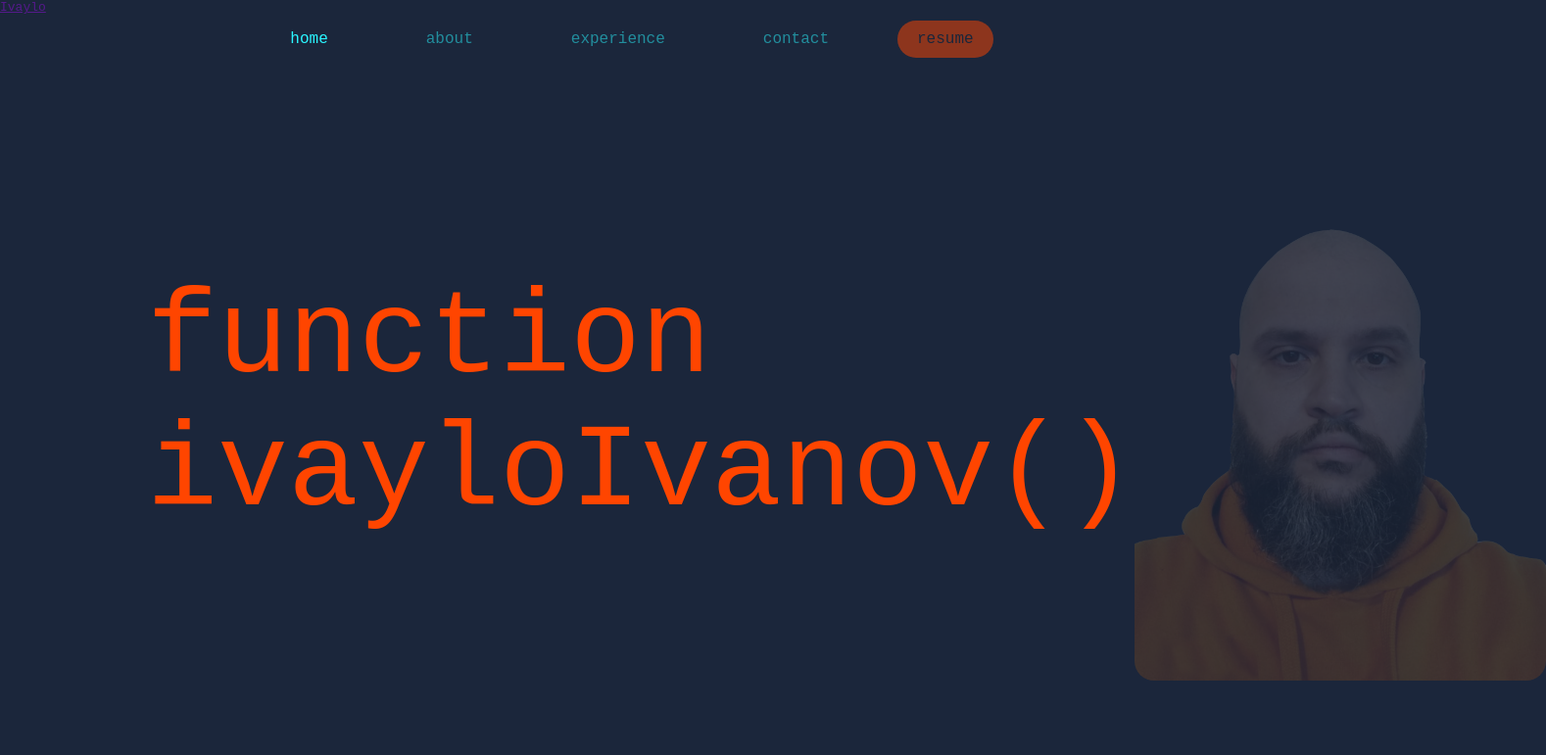
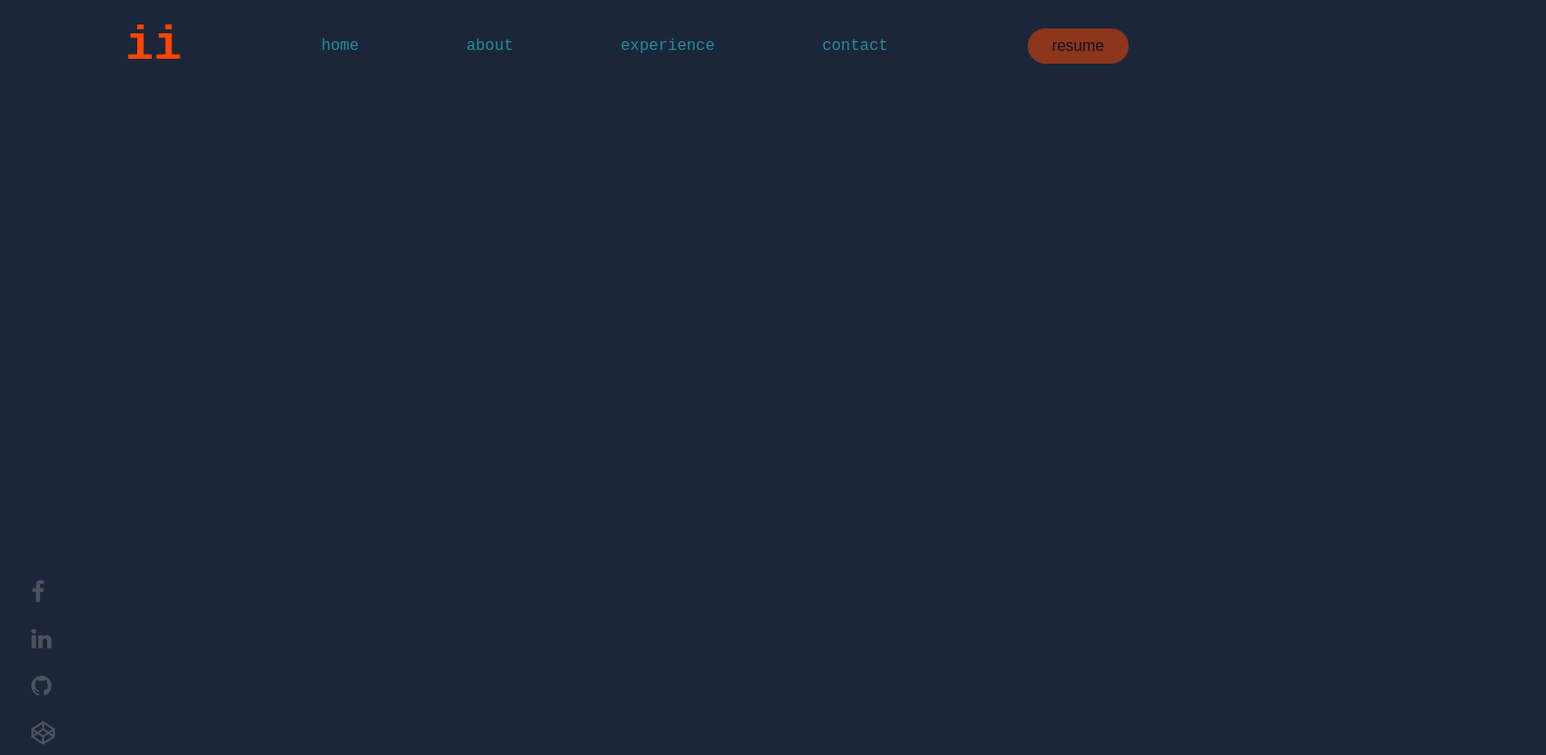
Before and after one commit to Shtukov/Shtukov, a plain HTML site: page index.html in a window 1280 px wide. Shown: the top 771 px of the page at 98% size, 1578 px wide, since content can reach past the window. Drawn offline with Linux system fonts and the light colour scheme.

Commit message:
new
new stuff

```diff
--- a/index.html
+++ b/index.html
@@ -8,8 +8,6 @@
     <link rel="stylesheet" href="./style.css">
     <link rel="stylesheet" href="./main.js">
     <link rel="stylesheet" href="https://stackpath.bootstrapcdn.com/font-awesome/4.7.0/css/font-awesome.min.css">
-    <link rel="stylesheet" type="text/css"
-        href="https://cdnjs.cloudflare.com/ajax/libs/font-awesome/5.15.1/css/all.min.css">
     <title>Document</title>
 </head>
 
@@ -18,42 +16,71 @@
     <!--------------------navbar--------------------->
 
 
-    <div class="logo">
-        <a href=""><img src="" alt="">Ivaylo</a>
-    </div>
+    <header>
+        <div class="logo"><h4>ii</h4></div>
         <nav class="navbar">
-        <ul class="link-group">
+            <ul class="nav-links">
                 <li class="link active"><a href="">home</a></li>
                 <li class="link"><a href="">about</a></li>
                 <li class="link"><a href="">experience</a></li>
                 <li class="link"><a href="">contact</a></li>
-            <li class="resume"><a href="">resume</a></li>
             </ul>
         </nav>
+        <a href="" class="btn"><button>resume</button></a>
+    </header>
 
 
 
     <!-------------------Home---------------------------->
 
 
-    <section class="home-section active">
-        <h1 class="hero-heading">function <br> ivayloIvanov()</h1>
-        <img src="./images/me-home-1.png" class="home-img" alt="">
-    </section>
 
+
+    <!-------------------Social--------------------------->
+
+    <div class="social">
+
+            <li>
+                <a href="https://www.facebook.com/ivaylo.shtukov/"><i class="fa fa-facebook" aria-hidden="true"></i></a>
+            </li>
+
+            <li>
+                <a href="https://www.linkedin.com/in/ivaylo-ivanov-629048221/"><i class="fa fa-linkedin" aria-hidden="true"></i></a>
+            </li>
+
+            <li>
+                <a href="https://github.com/Shtukov"><i class="fa fa-github" aria-hidden="true"></i></a>
+            </li>
+
+            <li>
+                <a href="https://codepen.io/shtukov"><i class="fa fa-codepen" aria-hidden="true"></i></a>
+            </li>
+
+    </div>
 
     <!-------------------About---------------------------->
 
 
-    <section class="about-section">
+    <section class="about-section active">
         <div class="about">
             <div class="about-img-container">
-                <img src="./images/me.png" alt="">
+
             </div>
         </div>
     </section>
 
 
+    <!-------------------Experience---------------------------->
+
+
+    <section class="experience-section active"></section>
+
+
+     <!-------------------Contact---------------------------->
+
+
+     <section class="experience-section active"></section>
+
 </body>
 
 </html>
--- a/style.css
+++ b/style.css
@@ -2,106 +2,122 @@
   margin: 0;
   padding: 0;
   box-sizing: border-box;
-  font-family: monospace;
+  background: #1B263B;
+  list-style: none;
+  text-decoration: none;
 }
 
 body {
-  background-color: #1b263b;
-  width: 100%;
-  display: block;
-  margin: auto;
+  font-size: 16px;
+  font-family: monospace;
   min-height: 100vh;
+}
+
+li, a, button {
+  font-size: 1rem;
+}
+
+header {
+  display: flex;
+  justify-content: space-between;
+  align-items: center;
+  padding: 20px 10%;
 }
 
 .logo {
   cursor: pointer;
+  color: orangered;
+  font-size: 3rem;
 }
 
-.navbar {
-  width: 100%;
-  position: fixed;
-  top: 0;
-  left: 0;
-  display: flex;
-  justify-content: center;
-  align-items: center;
-  z-index: 9;
+.nav-links li {
+  display: inline-block;
+  padding: 0 20px;
 }
 
-.link-group {
-  list-style: none;
-  display: flex;
+.nav-links li a {
+  color: #2AF5FF;
+  transition: all 0.3s ease 0s;
+  opacity: 0.5;
+  padding: 30px;
 }
 
-.link a {
-  color: #2af5ff;
-  opacity: 0.5;
-  text-decoration: none;
-  padding: 10px 30px;
-  margin: 0 20px;
-  line-height: 80px;
-  transition: 0.5s;
-  font-size: 16px;
-}
-
-.link a:hover,
-.link.active a {
+.nav-links li a:hover {
+  transition: all 0.3s ease 0s;
   opacity: 1;
 }
 
-.resume a {
+button {
+  padding: 9px 25px;
   background-color: orangered;
   opacity: 0.5;
-  text-decoration: none;
-  padding: 10px 20px;
+  border: none;
   border-radius: 50px;
-  margin: 0 20px;
-  line-height: 80px;
-  font-size: 16px;
-  color: #1b263b;
+  cursor: pointer;
+  transition: all 0.3s ease 0s;
 }
 
-.resume a:hover,
-.resume.active a {
+button:hover {
   opacity: 1;
 }
 
-.home-section {
-  width: 100%;
-  height: 100vh;
-  padding: 0 150px;
-  display: flex;
-  align-items: center;
-  top: 0;
-  opacity: 0;
-  transition: 1s;
+.social {
+  position: fixed;
+  top: 70%;
 }
 
-.hero-heading {
-  color: orangered;
-  font-size: 120px;
-  font-weight: 300;
+.social a {
+  display: block;
+  text-align: center;
+  color: gray;
+  opacity: 0.5;
+  font-size: 1.5rem;
+  width: 2rem;
+  height: 2rem;
+  margin: 1rem;
+  padding: 1rem;
 }
 
-.home-img {
-  top: 0;
-  right: 0;
-  height: 70%;
-  width: 50%;
-  object-fit: cover;
-  opacity: 0.2;
-  border-radius: 20px;
+@-moz-keyframes bump {
+  33% {
+    -moz-transform: scale(1.3);
+  }
+  66% {
+    -moz-transform: scale(0.8);
+  }
+  100% {
+    -moz-transform: scale(1.0);
+  }
 }
 
-.home-section {
-  position: fixed;
+@-webkit-keyframes bump {
+  33% {
+    -webkit-transform: scale(1.3);
+  }
+  66% {
+    -webkit-transform: scale(0.8);
+  }
+  100% {
+    -webkit-transform: scale(1.0);
+  }
 }
 
-.home-section.active,
-.about-section.active,
-.experience-section.active,
-.contact-section.active {
-  position: relative;
+@keyframes bump {
+  33% {
+    transform: scale(1.3);
+  }
+  66% {
+    transform: scale(0.8);
+  }
+  100% {
+    transform: scale(1.0);
+  }
+}
+
+.social a:hover {
+  -webkit-animation: bump .25s ease-in-out;
+  -moz-animation: bump .25s ease-in-out;
+  animation: bump .25s ease-in-out;
+  color: orangered;
   opacity: 1;
-  z-index: 8;
 }
```
Lines whose indentation alone changed are shown as unchanged.
